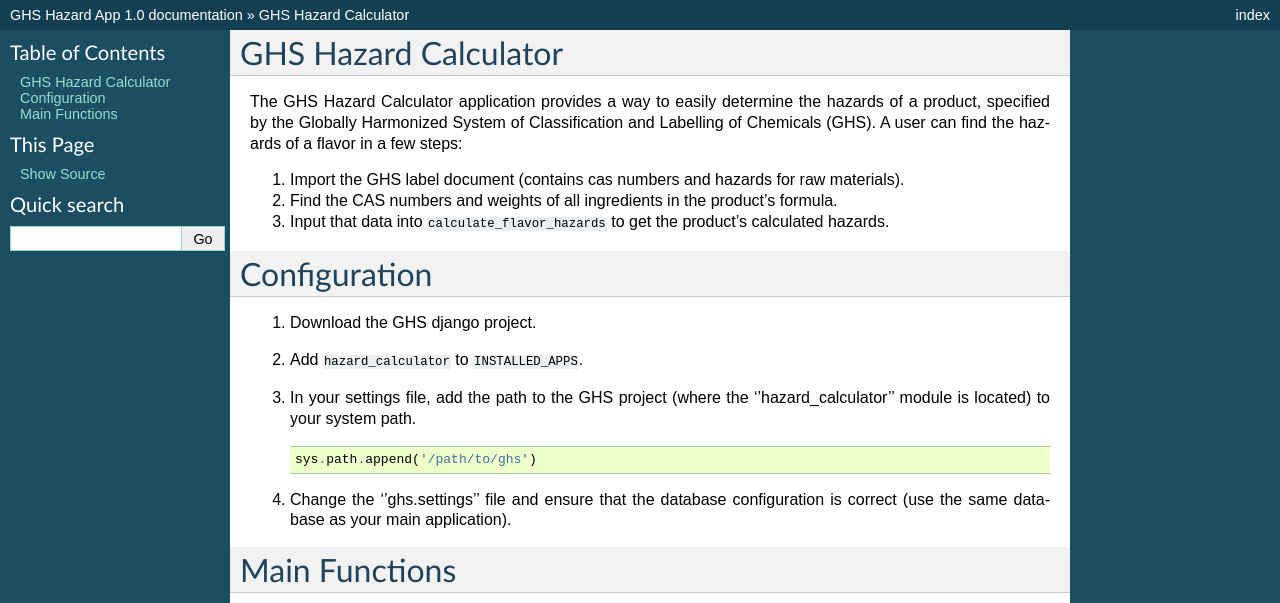
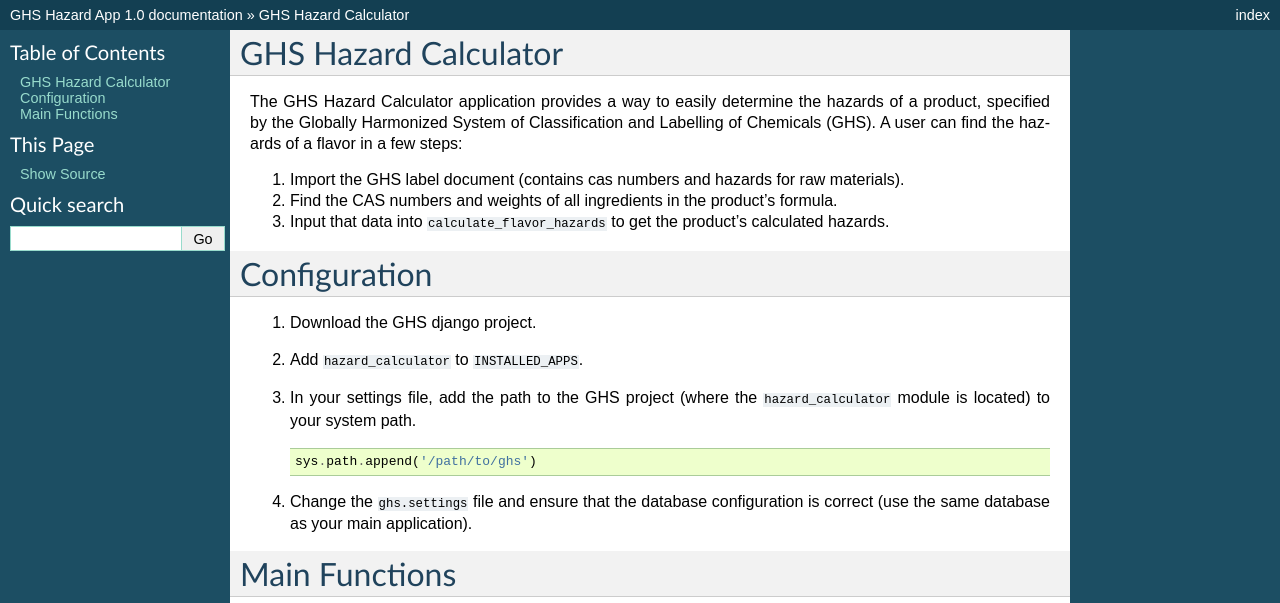
Before and after one commit to maraneta/GHS, a Sphinx documentation site: the page built from docs/index.rst, in a window 1280 px wide. Shown: the top 603 px of the page. Built offline with Sphinx 7.4.7, drawn with Linux system fonts in a browser that asks for light colours; part of the change alters nothing that is shown; grey boxes are pictures that could not be loaded.

```diff
--- a/docs/conf.py
+++ b/docs/conf.py
@@ -32,7 +32,8 @@ import os
 
 #print os.path.abspath("../ghs")
 
-sys.path.insert(0, os.path.abspath('../ghs'))
+#sys.path.insert(0, os.path.abspath('../ghs'))
+sys.path.insert(0, os.path.abspath('../..'))
 
 # sys.path.insert(0, '/var/www/django/ghs/')
 # sys.path.insert(0, '/home/matta/workspace/ghs/')
--- a/docs/index.rst
+++ b/docs/index.rst
@@ -33,14 +33,13 @@ Configuration
 
 1. Download the GHS django project.
 2. Add ``hazard_calculator`` to ``INSTALLED_APPS``.
-3. In your settings file, add the path to the GHS project (where the ''hazard_calculator'' module is located) to your system path. ::
+3. In your settings file, add the path to the GHS project (where the ``hazard_calculator`` module is located) to your system path. ::
 
 	sys.path.append('/path/to/ghs')
 
-4. Change the ''ghs.settings'' file and ensure that the database configuration is correct (use the same database as your main application).
+4. Change the ``ghs.settings`` file and ensure that the database configuration is correct (use the same database as your main application).
 
 
-.. _mainfunctions:
 
 Main Functions
 ==============
```
Also changed, not shown: 6 other files.
